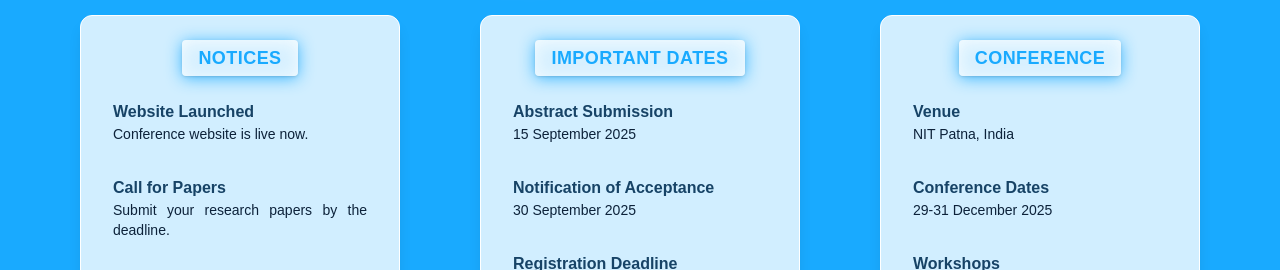
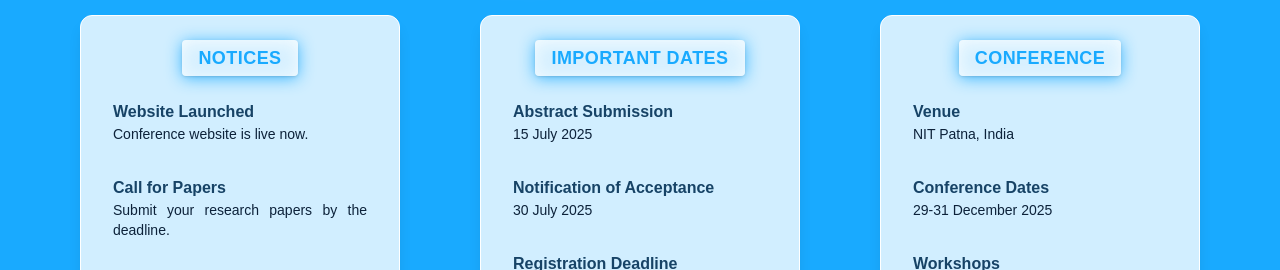
Before and after one commit to ashishkr375/IC-WET-WAR-2025, a Next.js app: page / in a window 1280 px wide. Shown: the part 2720-2990 px from the top of the page. Built offline with nearby package versions, Linux system fonts and the light colour scheme.

Commit message:
Registartion updated

```diff
--- a/src/app/author/page.jsx
+++ b/src/app/author/page.jsx
@@ -31,8 +31,8 @@ const majorThemes = [
 ];
 
 const importantDates = [
-  { label: 'Abstract submission:', value: '30th June 2025' },
-  { label: 'Abstract acceptance:', value: '15th July 2025' },
+  { label: 'Abstract submission:', value: '15th July 2025' },
+  { label: 'Abstract acceptance:', value: '30th July 2025' },
   { label: 'Full length paper:', value: '30th August 2025' },
   { label: 'Acceptance/Rejection:', value: '15th September 2025' },
   { label: 'Final submission:', value: '30th September 2025' },
--- a/src/components/Notices.jsx
+++ b/src/components/Notices.jsx
@@ -7,8 +7,8 @@ const data = {
     { title: 'Travel Grants', detail: 'Limited travel grants available for students.' }
   ],
   importantDates: [
-    { title: 'Abstract Submission', detail: '15 September 2025' },
-    { title: 'Notification of Acceptance', detail: '30 September 2025' },
+    { title: 'Abstract Submission', detail: '15 July 2025' },
+    { title: 'Notification of Acceptance', detail: '30 July 2025' },
     { title: 'Registration Deadline', detail: '15 October 2025' }
   ],
   conference: [
```
